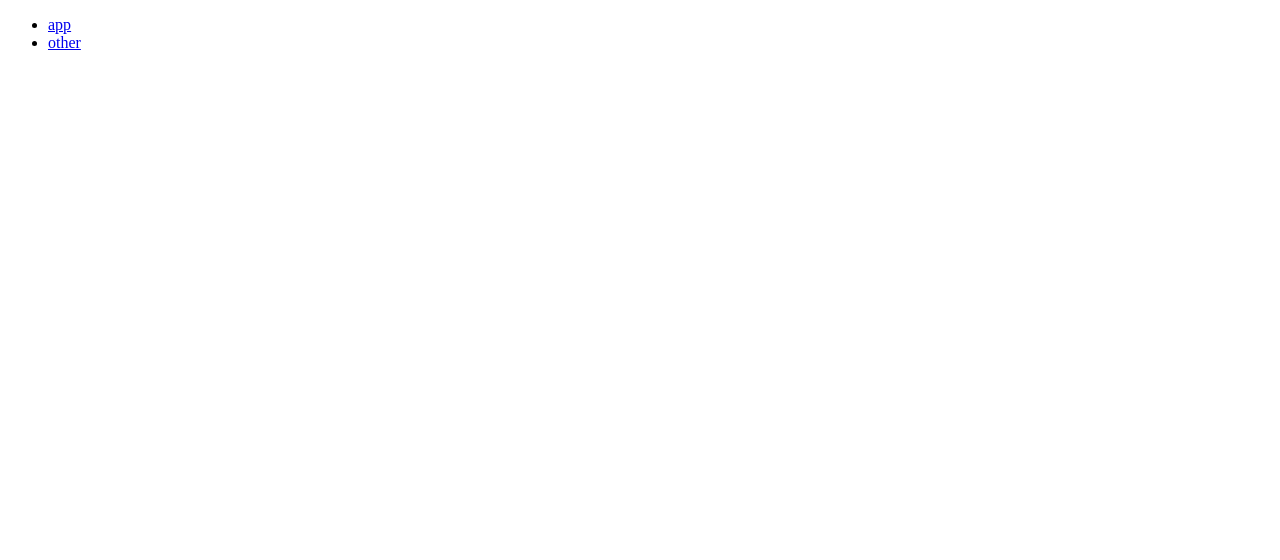
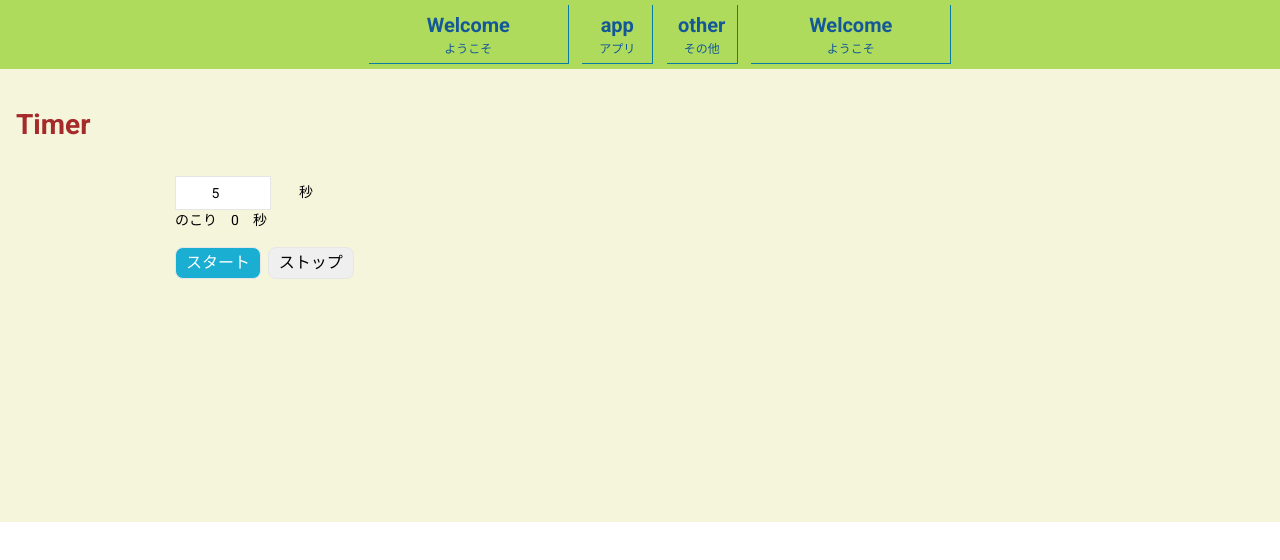
Before and after one commit to CreationIaFat/planning-poker, a website: page other/other.html in a window 1280 px wide. Drawn offline with nearby package versions, Linux system fonts and the light colour scheme.

Commit message:
add  タイマーの実装(consoleにエラーあり)

```diff
--- a/css/style-other.css
+++ b/css/style-other.css
@@ -1 +1,67 @@
 @charset "UTF-8";
+
+h1{
+    color: brown;
+    margin-top: 0em;
+    margin-bottom: 0.1em;
+}
+body{
+    background-color: wheat;
+    margin: 0em;
+}
+section{
+    background-color: beige;
+    padding: 1rem;
+}
+
+ul.g-nav-list{
+    background: rgb(175, 219, 93);
+    text-align: center;
+    margin: 0px;
+}
+ul.g-nav-list li{
+    display: inline-block;
+}
+ul.g-nav-list li a{
+    display: block;
+    padding: 1em;
+    color: rgb(20, 88, 151);
+    font-size: 12px;
+    text-decoration: none;
+    border-bottom: 1px solid #077da1;
+    border-right: 1px solid #077da1;
+    padding: 5px;
+    margin: 5px;
+}
+ul.g-nav-list li a::first-line {
+    font-size: 20px;
+    font-weight: bold;
+}
+ul.g-nav-list li a:hover {
+    background-color: #67ca5a;
+    border-bottom: none;
+    border-right: none;
+    transform: translateY(1px);
+}
+
+li.listop {
+    display: block;
+    padding: 1em;
+    color: rgb(20, 88, 151);
+    font-size: 12px;
+    text-decoration: none;
+    border-bottom: 1px solid #077da1;
+    border-right: 1px solid #077da1;
+    padding: 5px;
+    margin: 5px;
+    text-align: center;
+    width: 200px;
+}
+li.listop::first-line{
+    font-size: 20px;
+    font-weight: bold;
+}
+section{
+    background-color: beige;
+    padding: 1rem;
+}
--- /dev/null
+++ b/css/timer.css
@@ -0,0 +1,81 @@
+@import url("https://fonts.googleapis.com/css?family=Noto+Sans+JP:400|Roboto:400,700&display=swap");
+
+* {
+    box-sizing: border-box;
+}
+
+body {
+    font-family: "Roboto", "Noto Sans JP", sans-serif;
+    -webkit-font-smoothing: antialiased;
+    font-size: 14px;
+    line-height: 1.5;
+    color: #000;
+    background: white;
+}
+
+/*  base layout */
+#wrapper {
+    max-width: 960px;
+    margin: 30px auto;
+    padding: 0 15px;
+    min-height: 300px;
+}
+
+#input-form .input-text {
+    display: flex;
+    align-items: center;
+}
+
+#input-from .input-text + .input-text,/*  理解不能　タグ指定ではなく、id指定しクラス指定しているのは理解可能　 */
+#input-form .input-text + .submit {
+    margin-top: 1rem;
+}
+
+/* 1st line */
+.input-text input {
+    border: 1px solid #e6e6e6;
+    width: 6rem;
+    line-height:30px;
+    text-align:center;
+}
+
+.input-text label {
+    display: block;
+    padding: 0 1em;
+    width: 6em;
+}
+
+/* 2st line */
+.input-text span {
+    display: inline-block;
+    white-space: nowrap;
+}
+
+.input-text span + span {
+    margin-left: 1em;
+}
+
+/* controls */
+.submit button {
+    margin: 0 0;
+    padding: 0 10px;
+    border: 1px solid #e6e6e6;
+    border-radius: .5em;
+    line-height: 30px;
+    font-size: 16px;
+    transition: 0.1s all ease-in;
+}
+
+.submit button + button {
+    margin-left: .2em;
+}
+
+.submit button:disabled {
+    cursor: not-allowed;
+    opacity: 0.5;
+}
+
+.submit button#start-button {
+    background: #1aaed3;
+    color: #ffffff;
+}
--- /dev/null
+++ b/js/timer.js
@@ -0,0 +1,65 @@
+/* eslint-disable */
+
+let finish;
+let intervalId;
+let startButton = document.querySelector("#start-button");
+startButton.addEventListener("click",startTimer());
+let stopButton = document.querySelector("#stop-button");
+stopButton.addEventListener("click",stopTimer());
+
+/**
+ * *タイマーを開始する
+ */
+
+function startTimer(){
+    let second = document.querySelector("#time-input").value;
+    console.log(second);
+    // スタートした時刻とタイマーの時間を足した合計が終了時刻
+    finish = Date.now() + second * 1000;
+    console.log(finish);
+    intervalId = setInterval(checkRemainingTime, 50);
+    console.log(intervalId);
+
+    //スタートボタンを無効化する
+    setButton.disabled = ture;
+}
+
+/**
+ * タイマーを終了する
+ */
+function stopTimer(){
+    clearInterval(intervalId);
+
+    //残り時間をリセットする
+    setDisplay(0);
+
+    //リセットボタンを有効化する
+    startButton.disabled = false;
+}
+
+/*
+*残り時間をチェックする繰り返し
+*/
+
+function checkRemainingTime(){
+    let remain = finish - Date.now();
+
+    // 残り時間を表示する
+    let second = Math.floor(remain / 1000) + 1;
+    setDisplay(second);
+
+    // 残り時間が0秒以下になったらタイマーを終了する
+    if(remain <= 0){
+        stopTimer();
+        alert("時間になりました");
+    }
+}
+
+
+/**
+ * 残りの時間を表示する
+ */
+function setDisplay(second){
+    let countDown = document.querySelector("#count-down");
+    countDown.textContent = second;
+}
--- a/other/other.html
+++ b/other/other.html
@@ -5,13 +5,45 @@
         <meta name="viewport" content="width=device-width,initial-scale=1">
         <title>other</title>
         <link rel="stylesheet" href="../css/style-other.css">
+        <link rel="stylesheet" href="../css/normalize.css">
+        <link rel="stylesheet" href="../css/timer.css">
     </head>
     <body>
+
         <nav>
-            <ul>
-                <li><a href="../index.html">app</a></li>
-                <li><a href="other.html">other</a></li>
+            <ul class="g-nav-list">
+                <li class="listop">Welcome<br>ようこそ</li>
+                <li><a href="../index.html">app<br>アプリ</a></li>
+                <li><a href="./other.html">other<br>その他</a></li>
+                <li class="listop">Welcome<br>ようこそ<li>
             </ul>
         </nav>
+        <section>
+            <h1>
+                Timer
+            </h1>
+            <div id="wrapper">
+                <form id="input-form"> <!-- <form>の説明  http://www.htmq.com/html/input.shtml -->
+
+                    <div class="input-text">
+                        <input type="number" value="5" id="time-input" />　<!-- 秒数入力フォーム -->
+                        <label for="time-input">秒</label>　<!-- 秒数入力フォーム -->
+                    </div>
+
+                    <div class="input-text">
+                        <span>のこり</span>
+                        <span id="count-down">0</span>
+                        <span>秒</span>
+                    </div>
+
+                    <div class="submit">
+                        <button type="button" id="start-button">スタート</button>
+                        <button type="button" id="stop-button">ストップ</button>
+                    </div>
+
+                </form>
+            </div>
+        </section>
+        <script src="../js/timer.js"></script>
     </body>
 </html>
```
Also changed, not shown: css/normalize.css (added).
